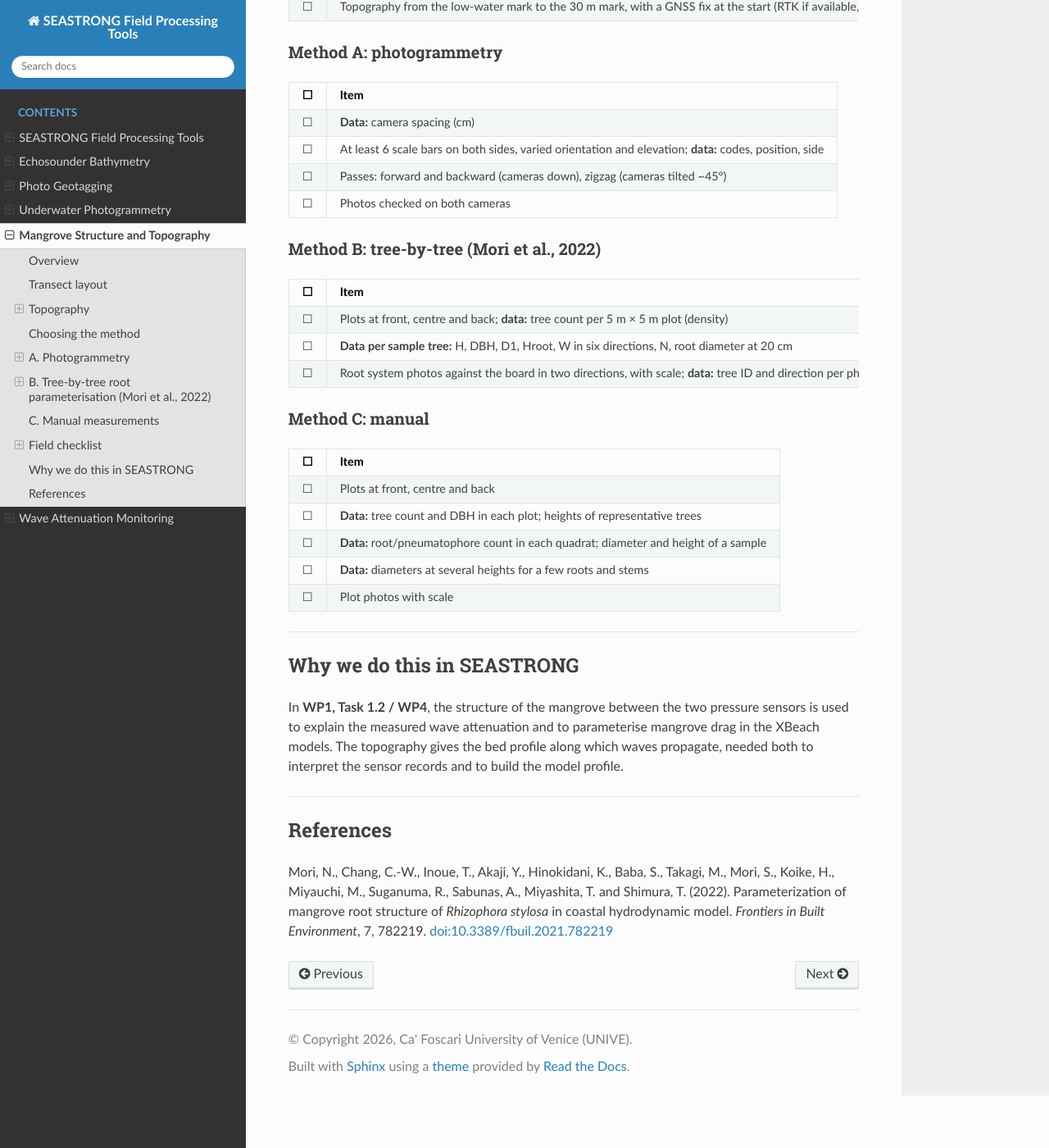
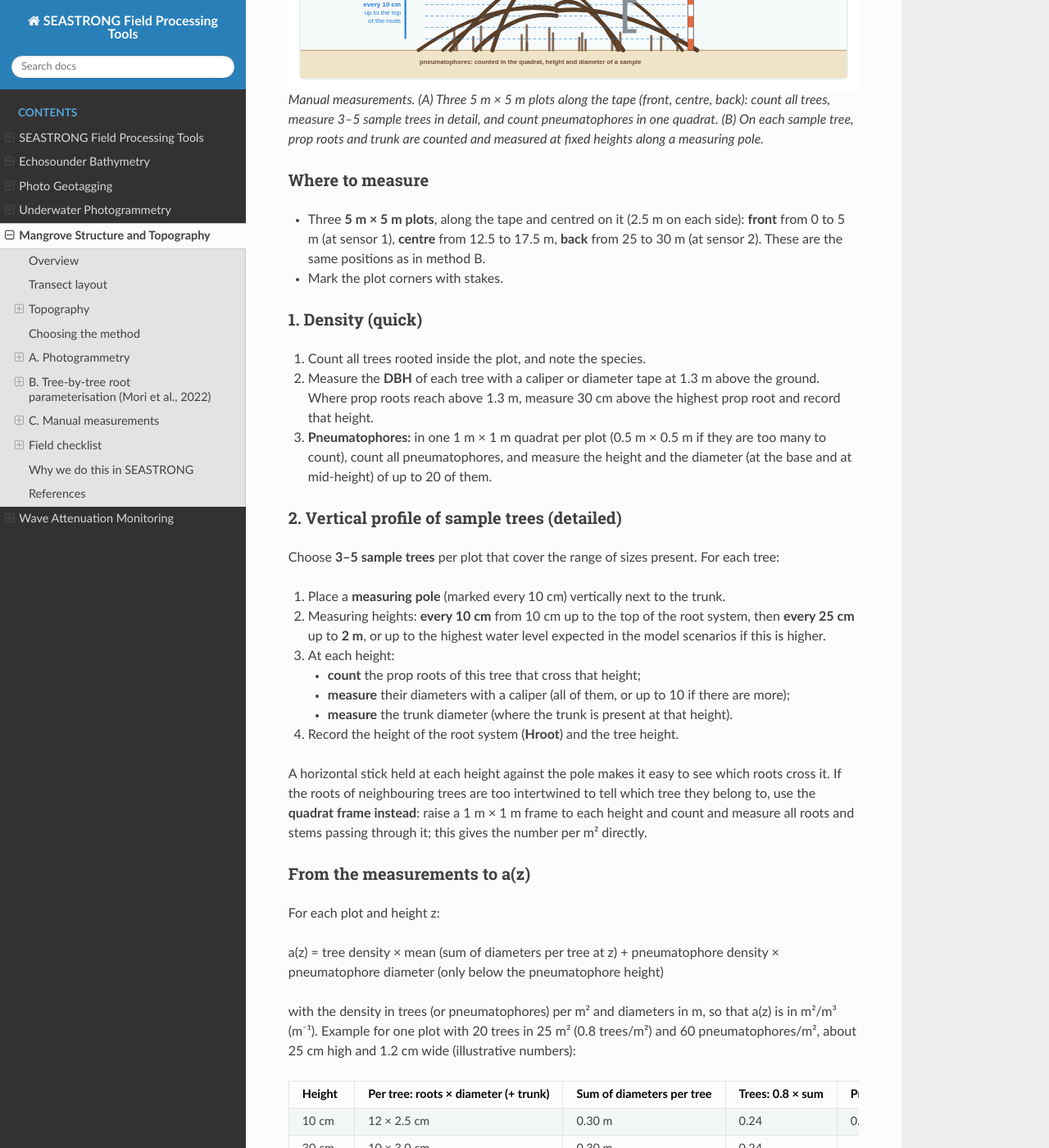
Before and after one commit to Alerovere/seastrong-field-tools, a Sphinx documentation site: the page built from docs/mangroves.md, in a window 1280 px wide and 1400 px high, scrolled down 7541 px. Shown: the whole window at 82% size. Built offline with Sphinx 7.4.7 and the Read the Docs theme 3.1.0, drawn with Linux system fonts in a browser that asks for light colours; some of the changed text lies outside the part shown.

Commit message:
upadate mangroves

````diff
--- a/docs/mangroves.md
+++ b/docs/mangroves.md
@@ -156,12 +156,57 @@ In processing, each photo is binarised, the root system is extracted, and its pi
 
 ## C. Manual measurements
 
-Where the forest is so dense that neither photogrammetry nor photos of individual trees are possible, structure is measured by hand at **three positions**: **front** (sensor 1), **centre** (~15 m) and **back** (sensor 2). At each position:
+Use this method where the forest is so dense that neither photogrammetry nor photos of single trees are possible. The hydrodynamic models describe the vegetation as layers at different heights above the ground, so what is needed is a **vertical profile** of the vegetation: at each height z, the **frontal area per unit volume**, a(z), i.e. how much stem and root surface the water meets per m³. The method keeps the counting simple (density) and puts the effort on measuring the vertical structure of a few sample trees.
 
-- **Trees:** in a plot of 5 m × 5 m, count all trees and measure each DBH with a caliper or diameter tape. Measure the height of a few representative trees.
-- **Prop roots and pneumatophores:** in a smaller quadrat (e.g. 1 m × 1 m, or 0.5 m × 0.5 m for very dense pneumatophores), count all roots or pneumatophores and measure with a caliper the diameter and height of a sample (e.g. 10–20).
-- **Diameter with height:** for a few roots and stems, measure the diameter at several heights above the ground (e.g. 10, 20, 50 and 100 cm), so the frontal area per unit volume can be computed at each height as number per m² × diameter.
-- Take photos of each plot from the front and from above, with a scale.
+```{figure} _static/mangrove_manual_measurements.svg
+:width: 100%
+:alt: Plan view of the three 5 m by 5 m plots with sample trees and a pneumatophore quadrat, and side view of a sample tree with measuring heights every 10 cm up to the top of the roots and every 25 cm up to 2 m
+
+Manual measurements. (A) Three 5 m × 5 m plots along the tape (front, centre, back): count all trees, measure 3–5 sample trees in detail, and count pneumatophores in one quadrat. (B) On each sample tree, prop roots and trunk are counted and measured at fixed heights along a measuring pole.
+```
+
+### Where to measure
+
+- Three **5 m × 5 m plots**, along the tape and centred on it (2.5 m on each side): **front** from 0 to 5 m (at sensor 1), **centre** from 12.5 to 17.5 m, **back** from 25 to 30 m (at sensor 2). These are the same positions as in method B.
+- Mark the plot corners with stakes.
+
+### 1. Density (quick)
+
+1. Count all trees rooted inside the plot, and note the species.
+2. Measure the **DBH** of each tree with a caliper or diameter tape at 1.3 m above the ground. Where prop roots reach above 1.3 m, measure 30 cm above the highest prop root and record that height.
+3. **Pneumatophores:** in one 1 m × 1 m quadrat per plot (0.5 m × 0.5 m if they are too many to count), count all pneumatophores, and measure the height and the diameter (at the base and at mid-height) of up to 20 of them.
+
+### 2. Vertical profile of sample trees (detailed)
+
+Choose **3–5 sample trees** per plot that cover the range of sizes present. For each tree:
+
+1. Place a **measuring pole** (marked every 10 cm) vertically next to the trunk.
+2. Measuring heights: **every 10 cm** from 10 cm up to the top of the root system, then **every 25 cm** up to **2 m**, or up to the highest water level expected in the model scenarios if this is higher.
+3. At each height:
+   - **count** the prop roots of this tree that cross that height;
+   - **measure** their diameters with a caliper (all of them, or up to 10 if there are more);
+   - **measure** the trunk diameter (where the trunk is present at that height).
+4. Record the height of the root system (**Hroot**) and the tree height.
+
+A horizontal stick held at each height against the pole makes it easy to see which roots cross it. If the roots of neighbouring trees are too intertwined to tell which tree they belong to, use the **quadrat frame instead**: raise a 1 m × 1 m frame to each height and count and measure all roots and stems passing through it; this gives the number per m² directly.
+
+### From the measurements to a(z)
+
+For each plot and height z:
+
+a(z) = tree density × mean (sum of diameters per tree at z) + pneumatophore density × pneumatophore diameter (only below the pneumatophore height)
+
+with the density in trees (or pneumatophores) per m² and diameters in m, so that a(z) is in m²/m³ (m⁻¹). Example for one plot with 20 trees in 25 m² (0.8 trees/m²) and 60 pneumatophores/m², about 25 cm high and 1.2 cm wide (illustrative numbers):
+
+| Height | Per tree: roots × diameter (+ trunk) | Sum of diameters per tree | Trees: 0.8 × sum | Pneumatophores: 60 × 0.012 | a(z) |
+| --- | --- | --- | --- | --- | --- |
+| 10 cm | 12 × 2.5 cm | 0.30 m | 0.24 | 0.72 | 0.96 m⁻¹ |
+| 30 cm | 10 × 3.0 cm | 0.30 m | 0.24 | – | 0.24 m⁻¹ |
+| 60 cm | 6 × 3.5 cm | 0.21 m | 0.17 | – | 0.17 m⁻¹ |
+| 100 cm | trunk 12 cm | 0.12 m | 0.10 | – | 0.10 m⁻¹ |
+| 200 cm | trunk 10 cm | 0.10 m | 0.08 | – | 0.08 m⁻¹ |
+
+The profiles of the front, centre and back plots are then grouped into the vertical layers used by the model.
 
 ---
 
@@ -202,11 +247,13 @@ Print this section so that nothing is forgotten.
 
 | ☐ | Item |
 |---|------|
-| ☐ | Plots at front, centre and back |
-| ☐ | **Data:** tree count and DBH in each plot; heights of representative trees |
-| ☐ | **Data:** root/pneumatophore count in each quadrat; diameter and height of a sample |
-| ☐ | **Data:** diameters at several heights for a few roots and stems |
-| ☐ | Plot photos with scale |
+| ☐ | Three 5 m × 5 m plots centred on the tape: front (0–5 m), centre (12.5–17.5 m), back (25–30 m) |
+| ☐ | **Data:** tree count and species in each plot; DBH of each tree (and measurement height if not 1.3 m) |
+| ☐ | **Data:** pneumatophore count in one quadrat per plot (and quadrat size); height and diameter (base, mid-height) of up to 20 |
+| ☐ | 3–5 sample trees per plot, covering the range of sizes |
+| ☐ | **Data per sample tree, at every 10 cm up to the top of the roots and every 25 cm up to 2 m:** number of roots crossing, their diameters, trunk diameter |
+| ☐ | **Data per sample tree:** Hroot and tree height |
+| ☐ | Photos of each plot and sample tree, with scale |
 
 ---
 
````
Also changed, not shown: docs/_static/mangrove_manual_measurements.svg (added), 1 other file.
